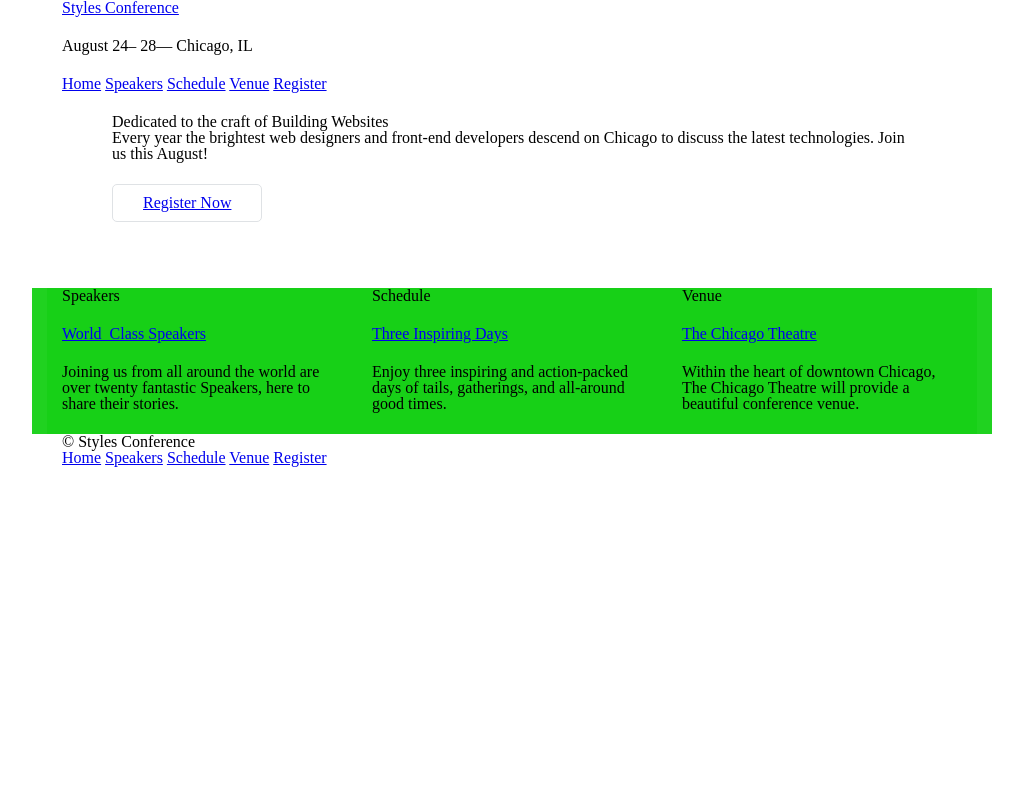
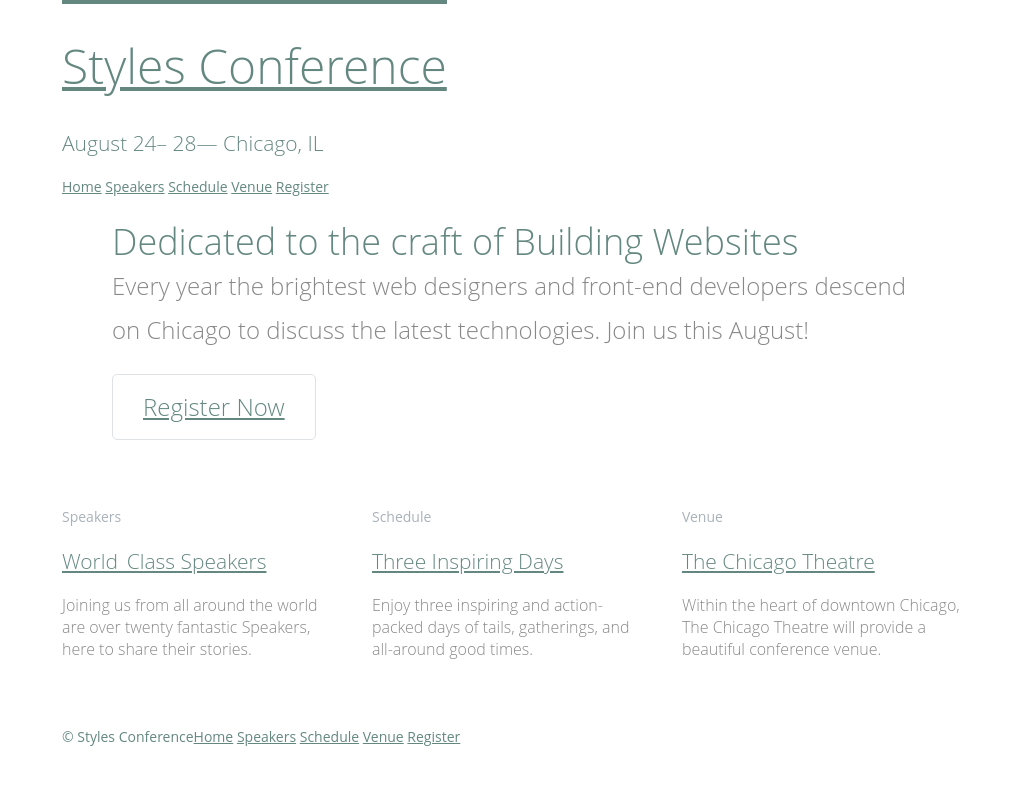
Before and after one commit to Destiny653/styles_conference_oct_2023, a plain HTML site: page index.html in a window 1280 px wide. Shown: the whole page, without its empty margins (128-1151 px from the left). Drawn offline with Linux system fonts and the light colour scheme.

Commit message:
mordification of html files

```diff
--- a/assets/stylesheet/main.css
+++ b/assets/stylesheet/main.css
@@ -48,6 +48,17 @@ table {
 }
 
 /*
+===================================
+Custom styles
+===================================
+ */
+
+ body {
+  color: #888;
+  font: 300 16px/22px "Open Sans", "Helvetica Neue", Helvetica, Ariel, sans-sarif;
+ }
+
+/*
 ====================================
 Grid
 ====================================
@@ -73,7 +84,6 @@ Grid
 .col-2-3 {
   padding-left: 15px;
   padding-right: 15px;
-  background: #17d117f5;
 }
 .col-1-3 {
   width: 33.33%;
@@ -96,6 +106,65 @@ Typography
 h1, h3, h4, h5, p {
     margin-bottom: 22px;
 }
+h1, h2, h3, h4 {
+  color: #648880;
+}
+h1 {
+  font-size: 36px;
+  line-height: 44px;
+}
+h2 {
+  font-size: 24px;
+  line-height: 44px;
+}
+h3 {
+  font-size: 21px;
+}
+h4 {
+  font-size: 18px;
+}
+h5 {
+  color: #a9b2b9;
+  font-size: 14px;
+  font-weight: 400;
+}
+strong {
+  font-weight: 400;
+}
+cite, em {
+  font-style: italic;
+}
+a:hover {
+  color: #a9b2b9;
+}
+a {
+  color: #648880;
+}
+.logo {
+  border-top: 4px solid #648880;
+  float: left;
+  font-size: 48px;
+  line-height: 44px;
+  padding: 40px 0 22px 0;
+}
+.tagline {
+  margin: 66px 0 22px 0;
+  clear: left;
+}
+.primary-nav {
+  font-size: 14px;
+  font-weight: 400;
+}
+.hero {
+  line-height: 44px;
+  padding: 22px 80px 66px 80px;
+}
+.hero h2 {
+  font-size: 36px;
+}
+.hero {
+  font-size: 24px;
+}
 
 /*
 ====================================
@@ -107,10 +176,31 @@ Buttons
     border-radius: 5px;
     display: inline-block;
     margin: 0px;
+    text-align: center;
 }
 .btn-alt {
     border: 1px solid #dfe2e5;
     padding: 10px 30px;
+}
+
+/*
+====================================
+Primary footer
+====================================
+ */
+
+ .primary-footer {
+  color: #648880;
+  font-size: 14px;
+  padding-bottom: 44px;
+  padding-top: 44px;
+}
+.primary-footer small {
+  float: left;
+  font-weight: 400;
+}
+.pimary-footer nav {
+  clear: left;
 }
 
 /*
@@ -122,3 +212,6 @@ Home
 .hero {
     padding: 22px 80px 66px 80px;
 }
+.teaser a:hover h3 {
+  color: #a9b2b9;
+}
--- a/index.html
+++ b/index.html
@@ -8,9 +8,9 @@
 </head>
 <body>
 <header class="container">
-    <h1><a href="index.html">Styles Conference</a></h1>
-    <h3>August 24&ndash; 28&mdash; Chicago, IL</h3>
-<nav>
+    <h1 class="logo"><a href="index.html">Styles Conference</a></h1>
+    <h3 class="tagline">August 24&ndash; 28&mdash; Chicago, IL</h3>
+<nav class="primary-nav">
     <a href="index.html">Home</a>
     <a href="speakers.html">Speakers</a>
     <a href="schedule.html">Schedule</a>
@@ -26,7 +26,7 @@
 </section>
 
 <section class="grid">
-    <section class="col-1-3">
+    <section class="teaser col-1-3">
         <h5>Speakers</h5>
 
         <!--Speaker-->
@@ -39,7 +39,7 @@
 
         Schedule
 
-    --><section class="col-1-3">
+    --><section class="teaser col-1-3">
         <h5>Schedule</h5>
 
         <a href="schedule.html">
@@ -50,7 +50,7 @@
 
         venue
 
-    --><section class="col-1-3">
+    --><section class="teaser col-1-3">
         <h5>Venue</h5>
 
         <a href="venue.html">
@@ -60,9 +60,9 @@
     </section>
 </section>
 
-<footer class="container">
+<footer class="container primary-footer">
     <small>&copy; Styles Conference</small>
-<nav>
+<nav class="primary-nav">
     <a href="index.html">Home</a>
     <a href="speakers.html">Speakers</a>
     <a href="schedule.html">Schedule</a>
```
Also changed, not shown: register.html (+5 -8 lines), schedule.html (+5 -8 lines), speakers.html (+5 -7 lines), venue.html (+5 -7 lines).
